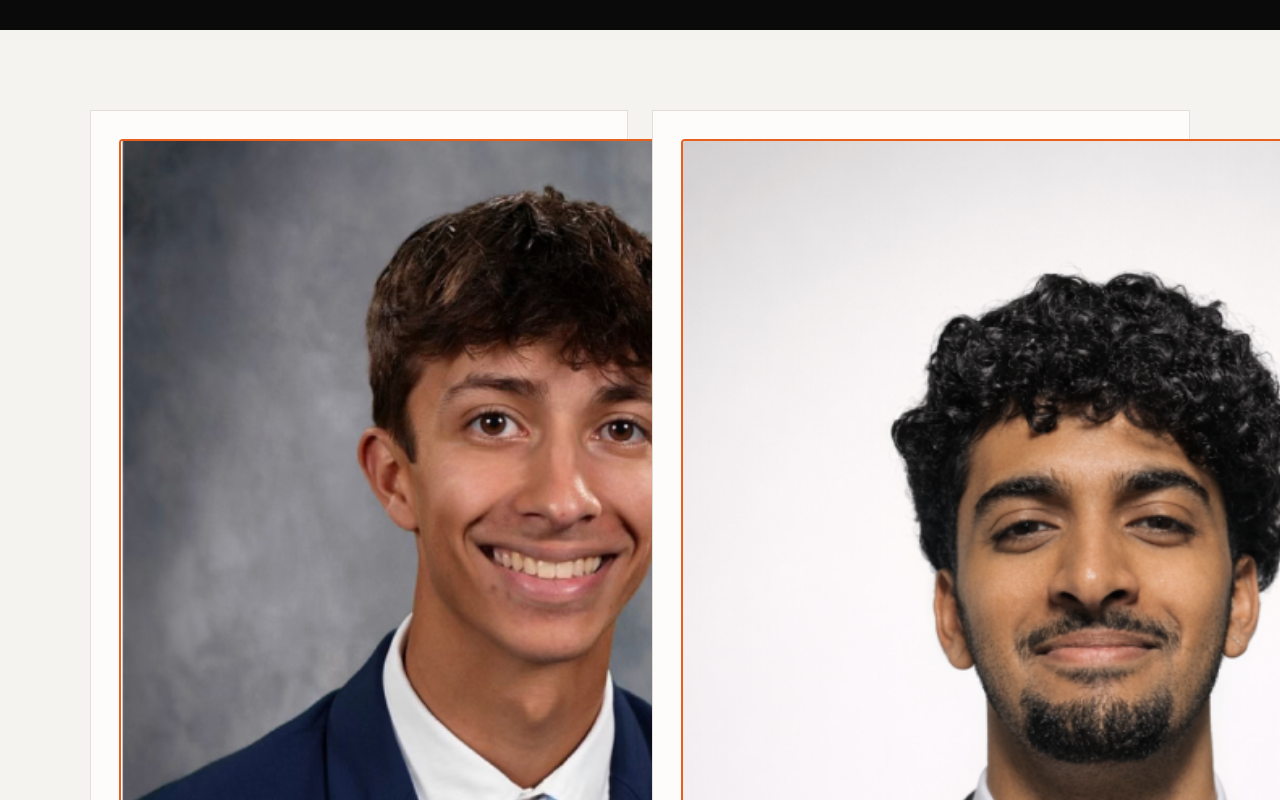
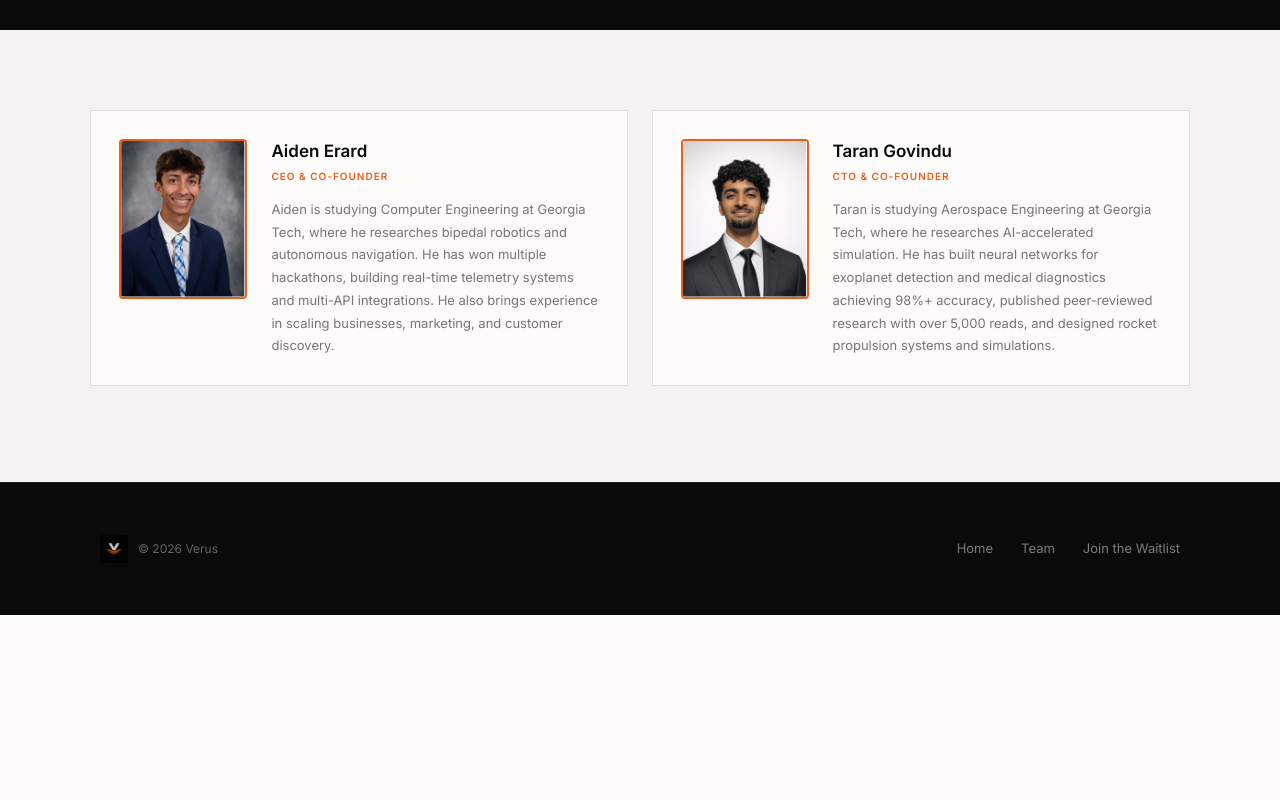
Before and after one commit to aidenerard/verus-newsletter, a React (Vite) app: page /team in a window 1280 px wide. Shown: the part 400-1200 px from the top of the page. After the commit the page ends 1015 px from the top, so only its background shows below. Built offline with nearby package versions, Linux system fonts and the light colour scheme; no server answers.

Commit message:
Team page: revert photo to fixed 160px height
Co-Authored-By: Claude Sonnet 4.6 <noreply@anthropic.com>

```diff
--- a/src/app/pages/TeamPage.tsx
+++ b/src/app/pages/TeamPage.tsx
@@ -57,7 +57,7 @@ const PAGE_CSS = `
     display: flex;
     flex-direction: row;
     gap: 24px;
-    align-items: stretch;
+    align-items: flex-start;
   }
   .tm-card:hover { border-color: ${C.orange}; }
 
@@ -126,20 +126,18 @@ function FounderCard({ founder, delay }: { founder: Founder; delay: number }) {
   const ref = useReveal(delay);
   return (
     <div ref={ref} className="tm-reveal tm-card">
-      {/* min-height:0 stops the wrapper from inflating the cross-axis with the img's intrinsic size */}
-      <div style={{ flexShrink: 0, minHeight: 0, overflow: 'hidden' }}>
       <img
         src={founder.photo}
         alt={founder.name}
         style={{
-            height: '100%',
+          height: 160,
           width: 'auto',
+          flexShrink: 0,
           display: 'block',
           borderRadius: 4,
           border: `2px solid ${C.orange}`,
         }}
       />
-      </div>
 
       {/* Text */}
       <div style={{ flex: 1, minWidth: 0 }}>
```
Lines whose indentation alone changed are shown as unchanged.
